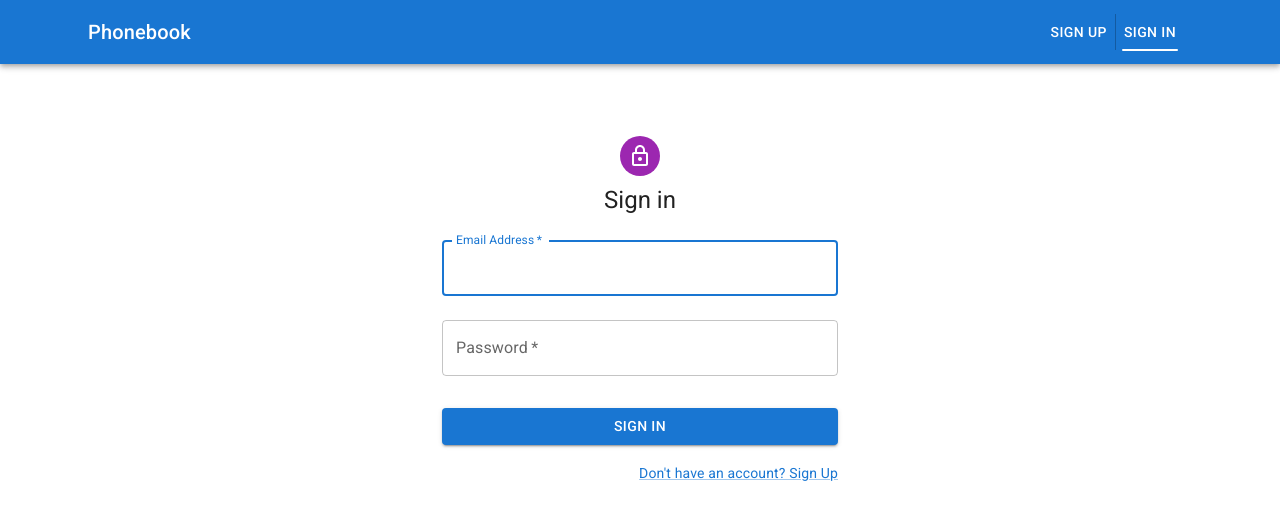
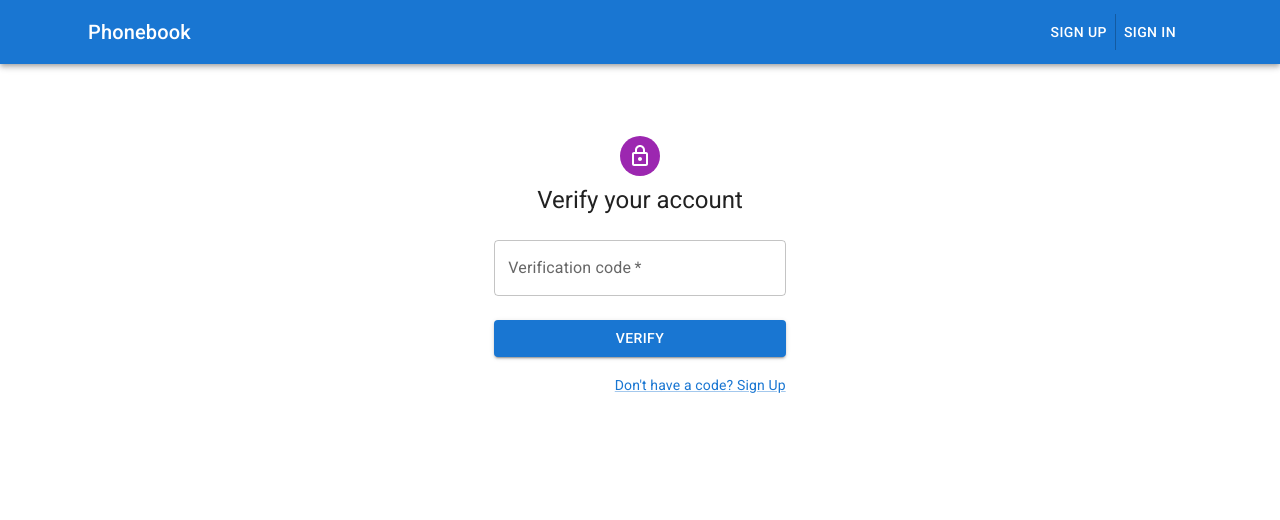
Before and after one commit to gadgetadd/contacts-web-front, a React (Vite) app: page /verify in a window 1280 px wide. Before the commit this address led to /login. Shown: the top 520 px of the page. Built offline with nearby package versions, Linux system fonts and the light colour scheme.

Commit message:
add verification page

```diff
--- a/src/components/App.jsx
+++ b/src/components/App.jsx
@@ -14,6 +14,7 @@ import { refreshUser } from '@/redux/authOperations';
 import { useAuth } from '@/hooks/useAuth';
 
 const LoginPage = lazy(() => import('@/pages/LoginPage'));
+const VerifyPage = lazy(() => import('@/pages/VerifyPage'));
 const RegisterPage = lazy(() => import('@/pages/RegisterPage'));
 const ContactsPage = lazy(() => import('@/pages/ContactsPage'));
 
@@ -54,6 +55,15 @@ export default function App() {
               }
             />
             <Route
+              path="/verify"
+              element={
+                <RestrictedRoute
+                  redirectTo="/contacts"
+                  component={<VerifyPage />}
+                />
+              }
+            />
+            <Route
               path="/contacts"
               element={
                 <PrivateRoute
--- a/src/components/ContactItem.jsx
+++ b/src/components/ContactItem.jsx
@@ -32,9 +32,9 @@ export default function ContactItem({ name, number, _id: id, favorite }) {
 
   return (
     <ListItem
-      sx={{ pr: '144px', pl: 0 }}
+      sx={{ pr: '200px', pl: 0 }}
       secondaryAction={
-        <Box sx={{ display: 'flex', gap: '16px' }}>
+        <Box sx={{ display: 'flex', gap: 2 }}>
           <Tooltip
             title={favorite ? 'Remove from Favorites' : 'Add to Favorites'}
           >
--- a/src/components/ContactList.jsx
+++ b/src/components/ContactList.jsx
@@ -3,19 +3,28 @@ import { List } from '@mui/material';
 
 import ContactItem from '@/components/ContactItem';
 import { useFetchContactsQuery } from '@/redux/contactsApi';
-import { selectFilter } from '@/redux/selectors';
+import { selectNameFilter, selectFavoritesFilter } from '@/redux/selectors';
 
 export default function ContactList() {
   const { data = [] } = useFetchContactsQuery();
-  const filter = useSelector(selectFilter);
+  const nameFilter = useSelector(selectNameFilter);
+  const favoritesFilter = useSelector(selectFavoritesFilter);
 
-  const visibleContacts = data.filter(contact =>
-    contact.name.toLowerCase().includes(filter)
-  );
+  const filterContacts = contacts => {
+    let filtered = contacts.filter(contact =>
+      contact.name.toLowerCase().includes(nameFilter)
+    );
+    if (favoritesFilter !== '' && favoritesFilter !== 'none') {
+      filtered = filtered.filter(
+        contact => contact.favorite === favoritesFilter
+      );
+    }
+    return filtered;
+  };
 
   return (
     <List>
-      {visibleContacts.map(contact => (
+      {filterContacts(data).map(contact => (
         <ContactItem key={contact._id} {...contact} />
       ))}
     </List>
--- a/src/components/Filter.jsx
+++ b/src/components/Filter.jsx
@@ -1,26 +1,61 @@
 import { useSelector, useDispatch } from 'react-redux';
-import { TextField } from '@mui/material';
+import {
+  Box,
+  TextField,
+  FormControl,
+  InputLabel,
+  Select,
+  MenuItem,
+} from '@mui/material';
 
-import { selectFilter } from '@/redux/selectors';
-import { setFilter } from '@/redux/filterSlice';
+import { selectNameFilter, selectFavoritesFilter } from '@/redux/selectors';
+import { setNameFilter, setFavoritesFilter } from '@/redux/filterSlice';
 
 export default function Filter() {
-  const filter = useSelector(selectFilter);
+  const nameFilter = useSelector(selectNameFilter);
+  const favoritesFilter = useSelector(selectFavoritesFilter);
   const dispatch = useDispatch();
 
-  const filterHandler = e => {
-    const { value } = e.currentTarget;
-    dispatch(setFilter(value.toLowerCase()));
+  const nameFilterHandler = e => {
+    const { value } = e.target;
+    dispatch(setNameFilter(value.toLowerCase()));
+  };
+
+  const favoritesFilterHandler = e => {
+    const { value } = e.target;
+    dispatch(setFavoritesFilter(value));
   };
 
   return (
-    <TextField
-      fullWidth
-      id="standard-controlled"
-      label="Find contacts by name"
-      variant="standard"
-      value={filter}
-      onChange={filterHandler}
-    />
+    <Box
+      sx={{
+        display: 'flex',
+        justifyContent: 'space-between',
+        gap: 4,
+      }}
+    >
+      <TextField
+        sx={{ flexGrow: 1 }}
+        id="standard-controlled"
+        label="Find contacts by name"
+        variant="standard"
+        value={nameFilter}
+        onChange={nameFilterHandler}
+      />
+      <FormControl>
+        <InputLabel id="favorites">Favorites</InputLabel>
+        <Select
+          sx={{ width: 160 }}
+          labelId="favorites"
+          variant="standard"
+          onChange={favoritesFilterHandler}
+          value={favoritesFilter}
+        >
+          <MenuItem value={true}>Favorites</MenuItem>
+          <MenuItem value={false}>Non-Favorites</MenuItem>
+          <MenuItem value={'none'}>Show All</MenuItem>
+        </Select>
+      </FormControl>
+    </Box>
   );
 }
--- /dev/null
+++ b/src/pages/VerifyPage.jsx
@@ -0,0 +1,126 @@
+import { useState, useEffect } from 'react';
+import { useDispatch } from 'react-redux';
+import { Link as RouteLink } from 'react-router-dom';
+import { enqueueSnackbar } from 'notistack';
+import { string } from 'yup';
+
+import {
+  Container,
+  Box,
+  Grid,
+  TextField,
+  Button,
+  Typography,
+  Avatar,
+  Link,
+  CircularProgress,
+  Alert,
+} from '@mui/material';
+import LockOutlinedIcon from '@mui/icons-material/LockOutlined';
+
+import { signUp } from '@/redux/authOperations';
+import { useAuth } from '@/hooks/useAuth';
+import { clearError } from '@/redux/authSlice';
+
+export default function VerifyPage() {
+  const { error, isAuth } = useAuth();
+  const [isValid, setValid] = useState(true);
+  const dispatch = useDispatch();
+
+  const [code, setCode] = useState('');
+
+  const codeSchema = string().matches(/^\d{8}$/);
+
+  useEffect(() => {
+    return () => {
+      dispatch(clearError());
+    };
+  }, [dispatch]);
+
+  const inputChangeHandler = e => {
+    const { value } = e.target;
+    codeSchema
+      .validate(value)
+      .then(() => setValid(true))
+      .catch(() => setValid(false));
+    setCode(value);
+  };
+
+  const submitHandler = e => {
+    e.preventDefault();
+    if (!isValid) {
+      enqueueSnackbar('Please check the entered data', {
+        variant: 'error',
+      });
+      return;
+    }
+    const verificationToken = e.target.elements.code.value;
+    // dispatch(signUp(user));
+  };
+
+  return (
+    <Container component="main" maxWidth="xs">
+      <Box
+        sx={{
+          marginTop: 8,
+          display: 'flex',
+          flexDirection: 'column',
+          alignItems: 'center',
+        }}
+      >
+        <Avatar sx={{ m: 1, bgcolor: 'secondary.main' }}>
+          {isAuth ? (
+            <CircularProgress size={24} color="inherit" />
+          ) : (
+            <LockOutlinedIcon />
+          )}
+        </Avatar>
+        <Typography component="h1" variant="h5">
+          Verify your account
+        </Typography>
+        <Box
+          component="form"
+          noValidate
+          onSubmit={submitHandler}
+          sx={{ mt: 3 }}
+        >
+          <TextField
+            onChange={inputChangeHandler}
+            value={code}
+            error={!isValid}
+            // title="Password must contain at least 8 characters"
+            required
+            fullWidth
+            name="code"
+            label="Verification code"
+            type="text"
+            id="code"
+          />
+          <Button
+            type="submit"
+            fullWidth
+            variant="contained"
+            disabled={isAuth}
+            sx={{ mt: 3, mb: 2 }}
+          >
+            Verify
+          </Button>
+          <Grid container justifyContent="flex-end">
+            <Grid item>
+              <Link variant="body2" component={RouteLink} to="/login">
+                {"Don't have a code? Sign Up"}
+              </Link>
+            </Grid>
+          </Grid>
+        </Box>
+      </Box>
+      {error && (
+        <Alert severity="error">
+          {error !== 'Network Error'
+            ? 'This user is already registered. Please try again with a another email'
+            : error}
+        </Alert>
+      )}
+    </Container>
+  );
+}
--- a/src/redux/filterSlice.js
+++ b/src/redux/filterSlice.js
@@ -3,14 +3,22 @@ import { createSlice } from '@reduxjs/toolkit'
 
 const filterSlice = createSlice({
     name: 'filter',
-    initialState: '',
+    initialState: {
+        name: '',
+        favorites: ''
+    },
     reducers: {
-        setFilter: (_, action) => action.payload,
+        setNameFilter: (state, action) => {
+            state.name = action.payload
+        },
+        setFavoritesFilter: (state, action) => {
+            state.favorites = action.payload
+        }
 
     },
 })
 
 
-export const { setFilter } = filterSlice.actions
+export const { setNameFilter, setFavoritesFilter } = filterSlice.actions
 
 export default filterSlice.reducer
--- a/src/redux/selectors.js
+++ b/src/redux/selectors.js
@@ -1,4 +1,6 @@
-export const selectFilter = state => state.filter;
+export const selectNameFilter = state => state.filter.name;
+
+export const selectFavoritesFilter = state => state.filter.favorites;
 
 export const selectIsLoggedIn = state => state.auth.isLoggedIn;
 
```
